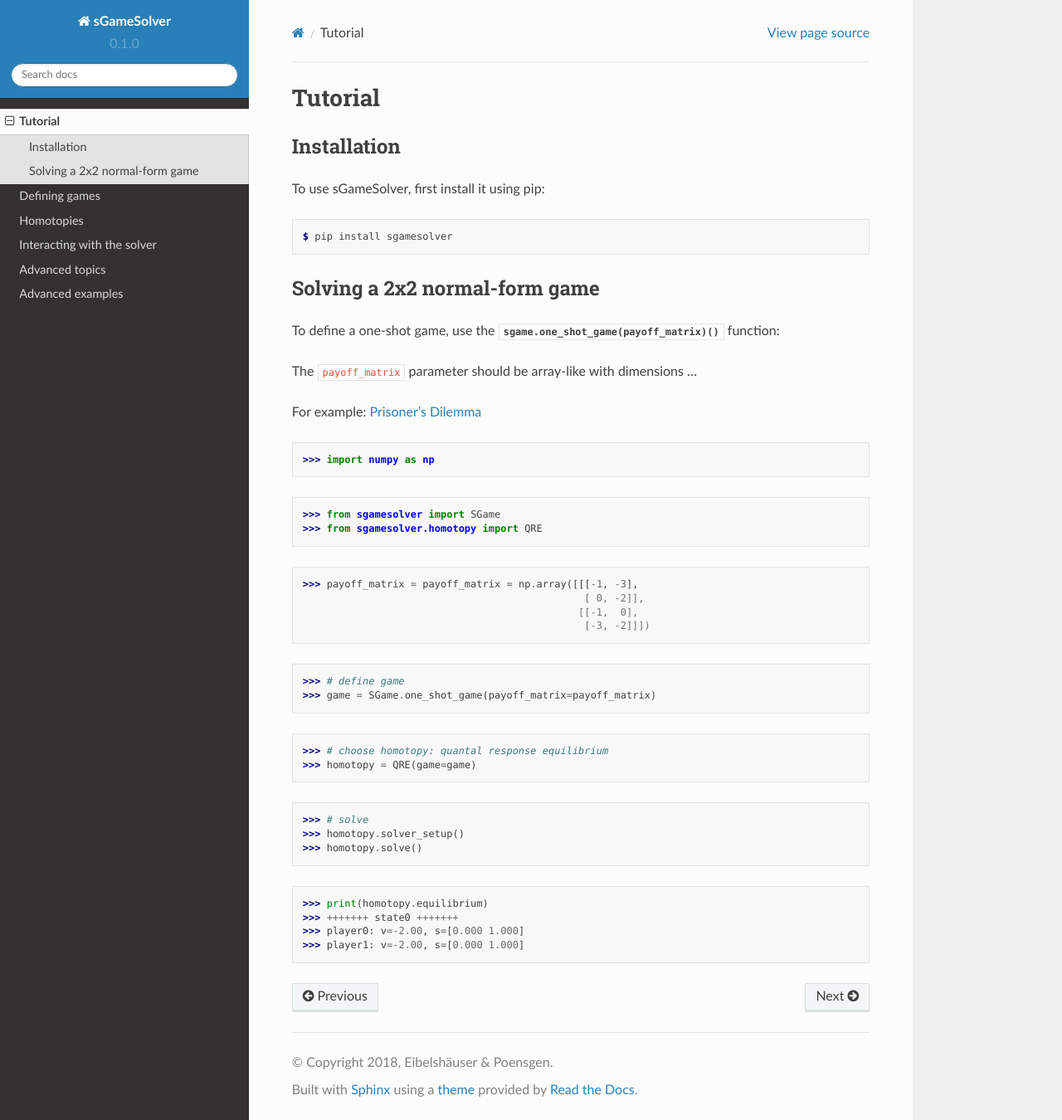
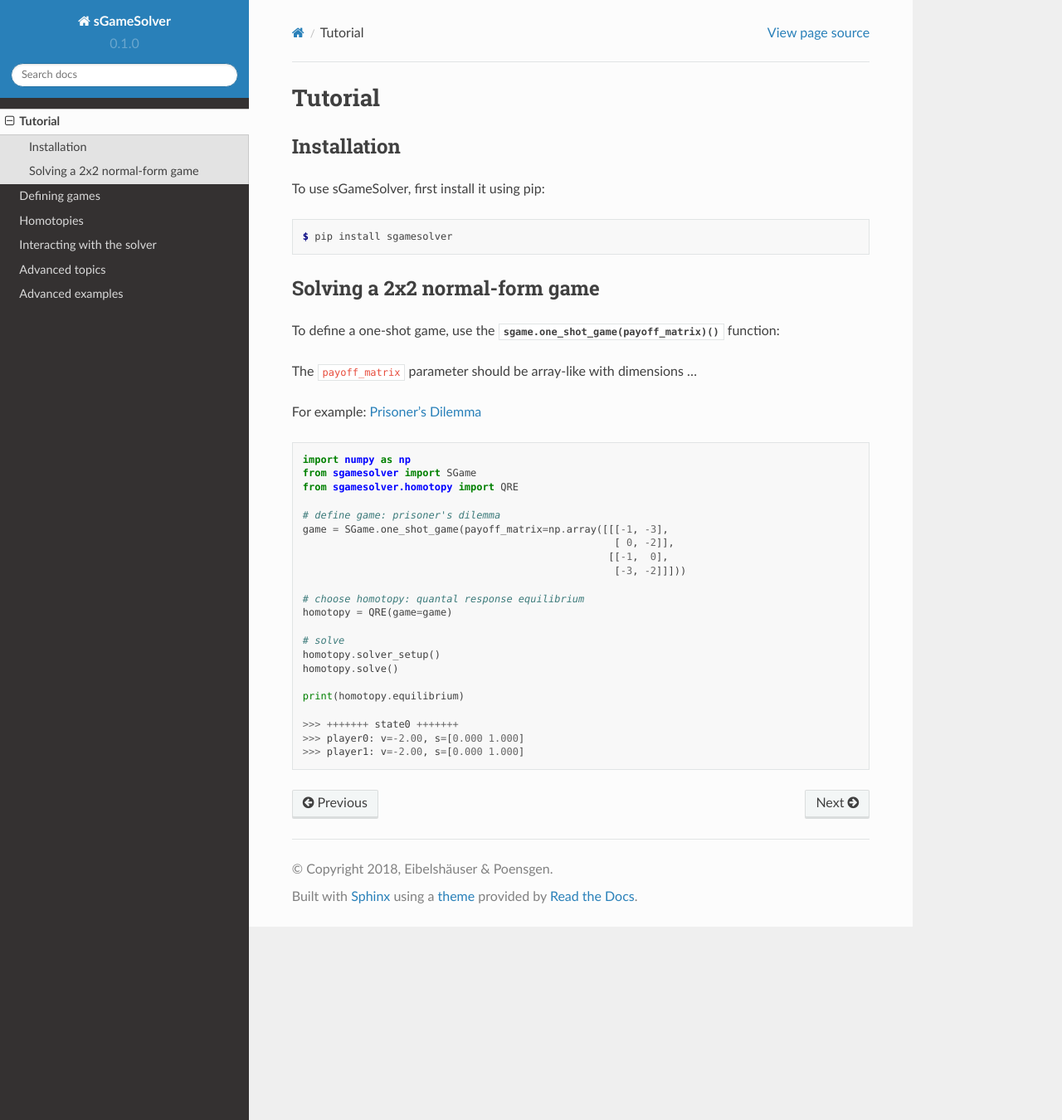
Before and after one commit to seibelsh/sgamesolver, a Sphinx documentation site: the page built from docs/source/tutorial.rst, in a window 1280 px wide and 1350 px high. Shown: the whole window at 83% size. Built offline with Sphinx 7.4.7 and the Read the Docs theme 2.0.0, drawn with Linux system fonts in a browser that asks for light colours.

Commit message:
play around with code blocks

```diff
--- a/docs/source/tutorial.rst
+++ b/docs/source/tutorial.rst
@@ -22,27 +22,27 @@ The ``payoff_matrix`` parameter should be array-like with dimensions ...
 
 For example: `Prisoner's Dilemma <https://en.wikipedia.org/wiki/Prisoner%27s_dilemma>`_
 
->>> import numpy as np
+.. code-block:: python
 
->>> from sgamesolver import SGame
->>> from sgamesolver.homotopy import QRE
+   import numpy as np
+   from sgamesolver import SGame
+   from sgamesolver.homotopy import QRE
 
->>> payoff_matrix = payoff_matrix = np.array([[[-1, -3],
-                                               [ 0, -2]],
-                                              [[-1,  0],
-                                               [-3, -2]]])
+   # define game: prisoner's dilemma
+   game = SGame.one_shot_game(payoff_matrix=np.array([[[-1, -3],
+                                                       [ 0, -2]],
+                                                      [[-1,  0],
+                                                       [-3, -2]]]))
 
->>> # define game
->>> game = SGame.one_shot_game(payoff_matrix=payoff_matrix)
+   # choose homotopy: quantal response equilibrium
+   homotopy = QRE(game=game)
 
->>> # choose homotopy: quantal response equilibrium
->>> homotopy = QRE(game=game)
+   # solve
+   homotopy.solver_setup()
+   homotopy.solve()
 
->>> # solve
->>> homotopy.solver_setup()
->>> homotopy.solve()
+   print(homotopy.equilibrium)
 
->>> print(homotopy.equilibrium)
->>> +++++++ state0 +++++++
->>> player0: v=-2.00, s=[0.000 1.000]
->>> player1: v=-2.00, s=[0.000 1.000]
+   >>> +++++++ state0 +++++++
+   >>> player0: v=-2.00, s=[0.000 1.000]
+   >>> player1: v=-2.00, s=[0.000 1.000]
```
